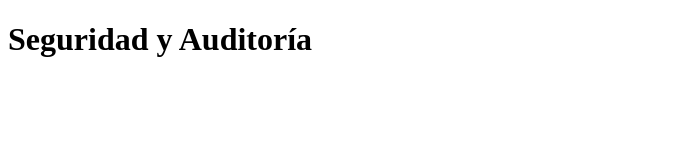
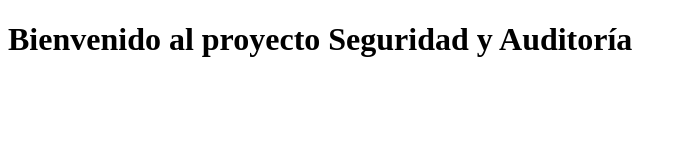
Before and after one commit to luquilla123/tp-git-amador, a plain HTML site: page index.html in a window 1280 px wide. Shown: the whole page, without its empty margins (0-687 px from the left). Drawn offline with Linux system fonts and the light colour scheme.

Commit message:
Modifico título principal en index.html

```diff
--- a/index.html
+++ b/index.html
@@ -4,6 +4,6 @@
     <title>Taller de programacion Actividad Nro.5</title>
   </head>
   <body>
-    <h1>Seguridad y Auditoría</h1>
+    <h1>Bienvenido al proyecto Seguridad y Auditoría</h1>
   </body>
 </html>
```
